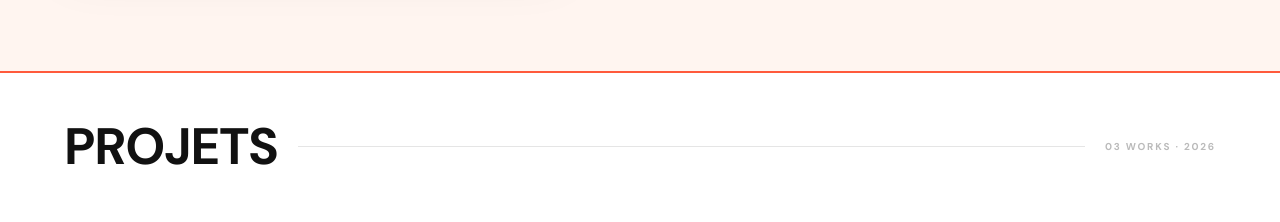
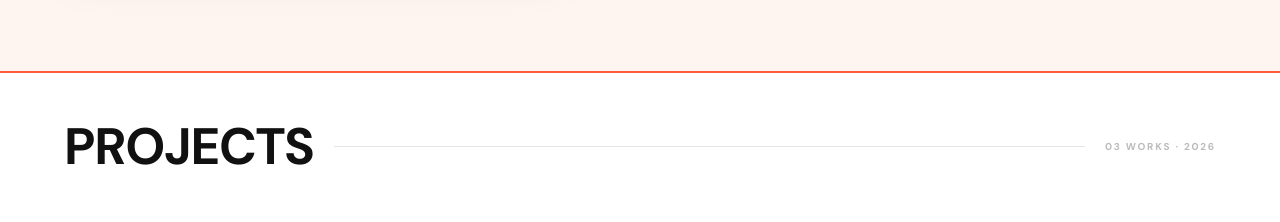
Before and after one commit to miyu0001/miyu-portfolio, a Next.js app: page / in a window 1280 px wide. Shown: the part 1620-1842 px from the top of the page. Built offline with nearby package versions, Linux system fonts and the light colour scheme.

Commit message:
Revert PROJETS back to PROJECTS

```diff
--- a/components/Works.tsx
+++ b/components/Works.tsx
@@ -28,7 +28,7 @@ export default function Works() {
               className="font-black text-[#111] leading-none tracking-tight shrink-0"
               style={{ fontSize: "clamp(1.8rem, 4vw, 3.2rem)" }}
             >
-              PROJETS
+              PROJECTS
             </h2>
             <div className="flex-1 h-px bg-black/10" />
             <span className="text-[10px] font-bold tracking-[0.18em] uppercase text-[#BBBBBB] shrink-0">
```
